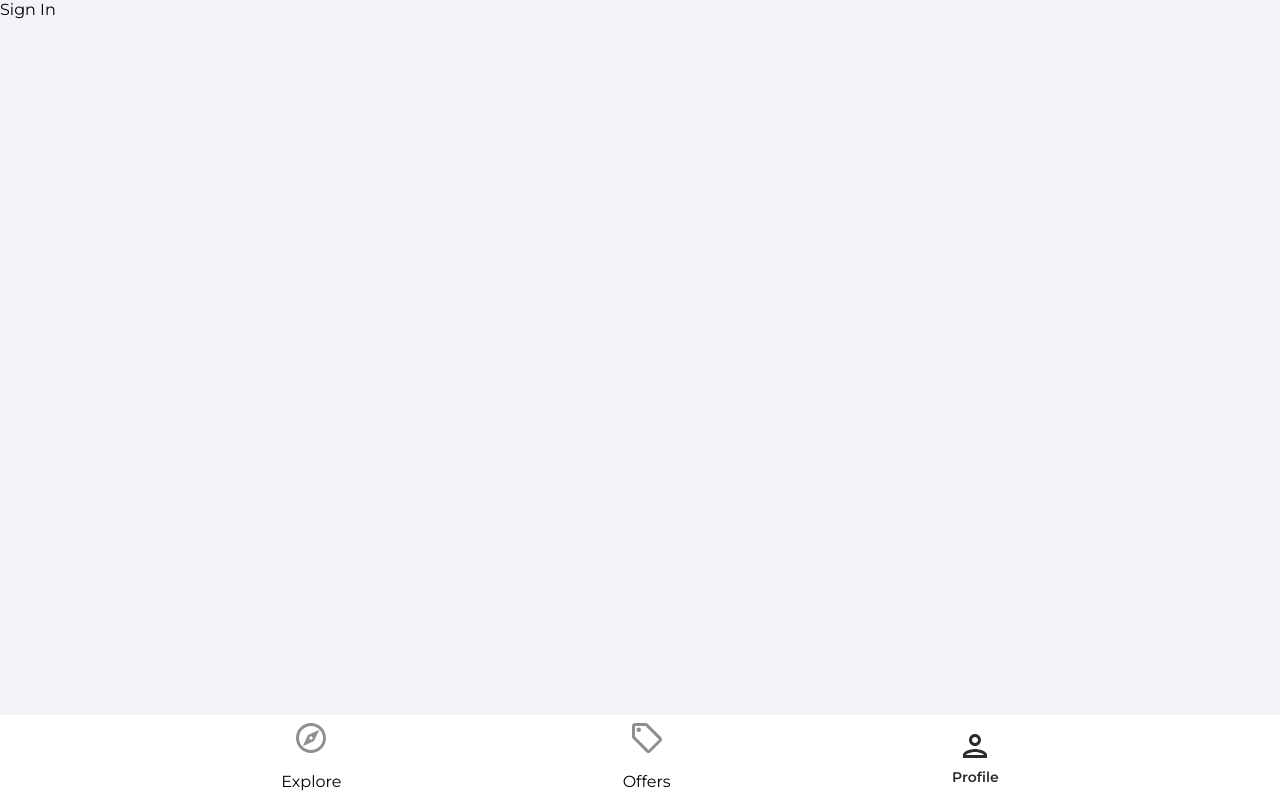
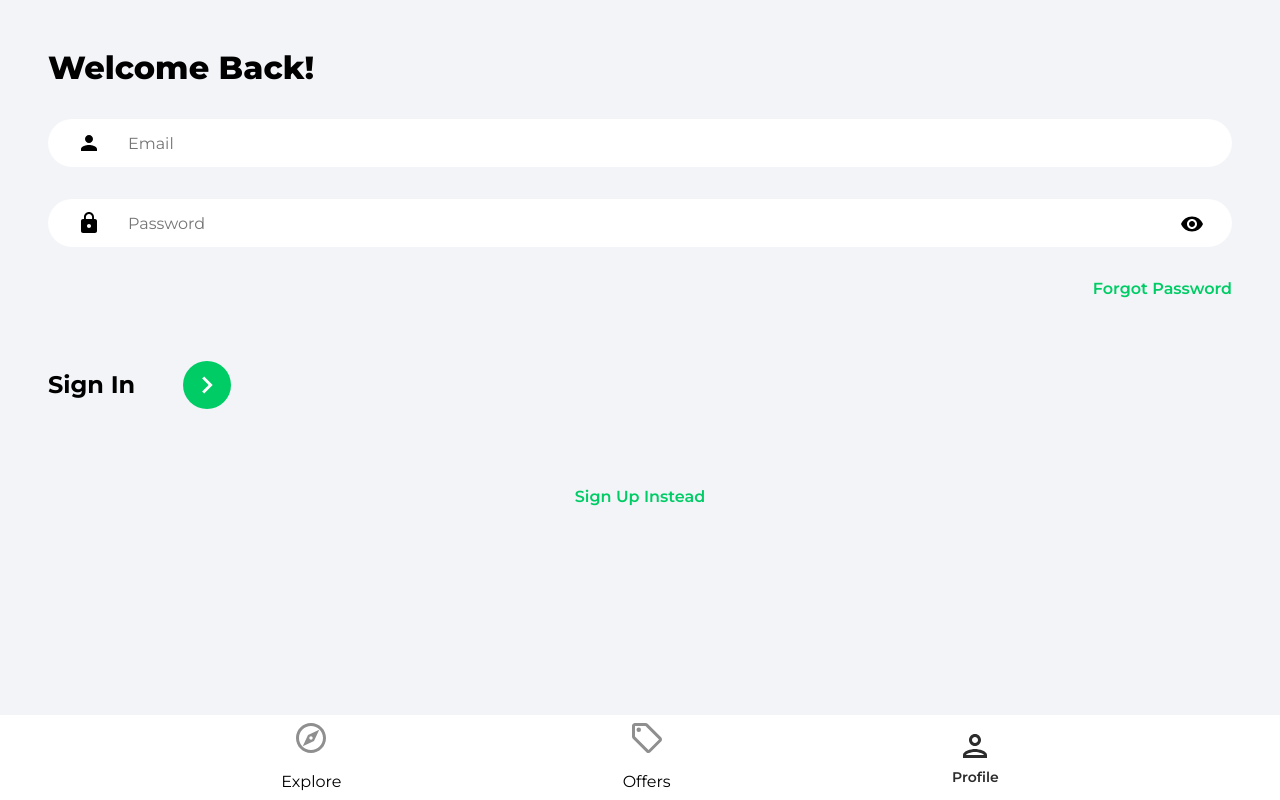
Before and after one commit to bethsutton/marketplace, a React (Create React App) app: page /profile in a window 1280 px wide. Built offline with nearby package versions, Linux system fonts and the light colour scheme.

Commit message:
added sign-in page

```diff
--- a/src/pages/SignIn.jsx
+++ b/src/pages/SignIn.jsx
@@ -1,7 +1,83 @@
 import React from 'react';
+import { useState } from 'react';
+import { Link, useNavigate } from 'react-router-dom';
+import { ReactComponent as ArrowRightIcon } from '../assets/svg/keyboardArrowRightIcon.svg';
+import visibilityIcon from '../assets/svg/visibilityIcon.svg';
 
 function SignIn() {
-  return <div>Sign In</div>;
+  const [showPassword, setShowPassword] = useState(false);
+  const [formData, setFormData] = useState({
+    email: '',
+    password: '',
+  });
+
+  const { email, password } = formData;
+
+  const navigate = useNavigate();
+
+  const onChange = (e) => {
+    setFormData((prevState) => ({
+      ...prevState,
+      [e.target.id]: e.target.value,
+    }));
+  };
+
+  return (
+    <>
+      <div className="pageContainer">
+        <header>
+          <p className="pageHeader">Welcome Back!</p>
+        </header>
+        <main>
+          <form>
+            {/* EMAIL */}
+            <input
+              type="email"
+              className="emailInput"
+              placeholder="Email"
+              id="email"
+              value={email}
+              onChange={onChange}
+            />
+            {/* PASSWORD */}
+            <div className="passwordInputDiv">
+              <input
+                type={showPassword ? 'text' : 'password'}
+                class="passwordInput"
+                placeholder="Password"
+                id="password"
+                value={password}
+                onChange={onChange}
+              />
+              <img
+                src={visibilityIcon}
+                alt="show password"
+                className="showPassword"
+                onClick={() => setShowPassword((prevState) => !prevState)}
+              />
+            </div>
+            {/* FORGOT PASSWORD LINK */}
+            <Link to="/forgot-password" className="forgotPasswordLink">
+              Forgot Password
+            </Link>
+            {/* SIGN IN BAR */}
+            <div className="signInBar">
+              <p className="signInText">Sign In</p>
+              <button className="signInButton">
+                <ArrowRightIcon fill="#ffffff" width="34px" height="34px" />
+              </button>
+            </div>
+          </form>
+
+          {/* GOOGLE OAUTH COMPONENT */}
+
+          <Link to="/sign-up" className="registerLink">
+            Sign Up Instead
+          </Link>
+        </main>
+      </div>
+    </>
+  );
 }
 
 export default SignIn;
```
